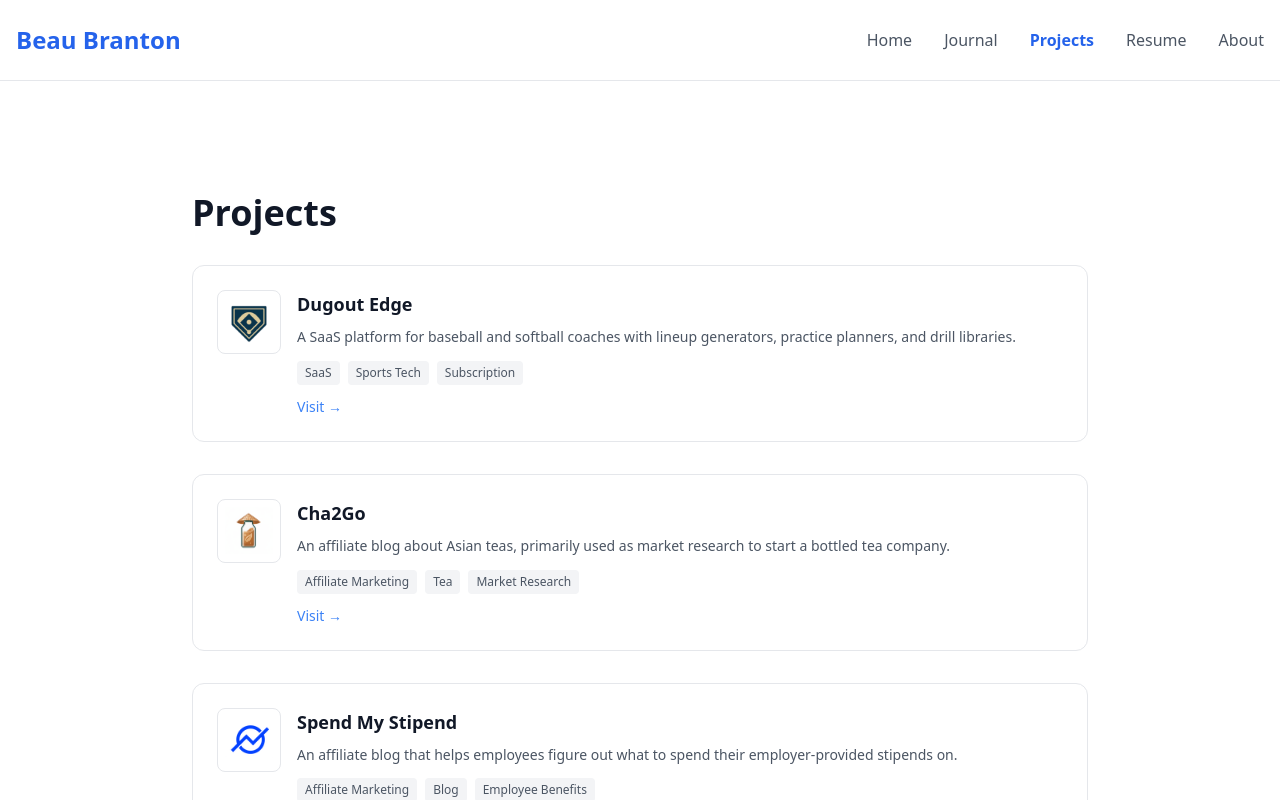
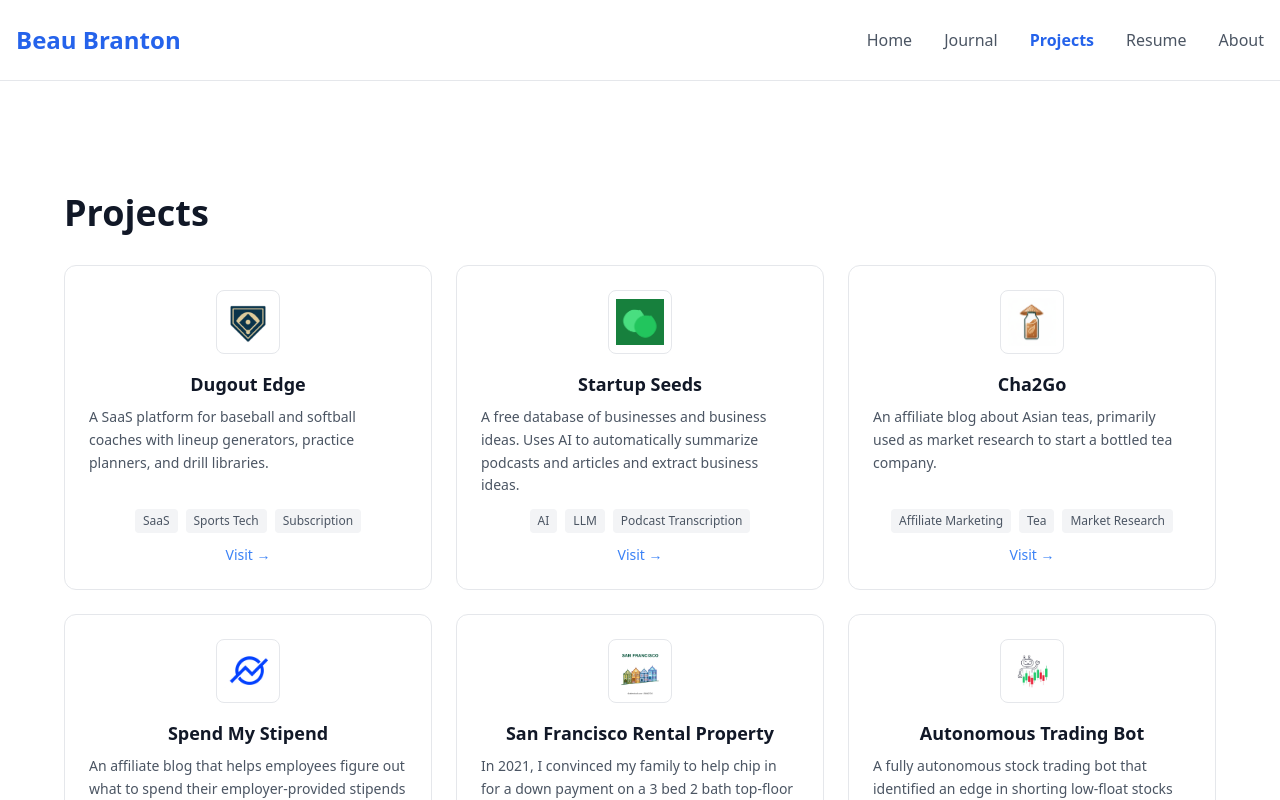
Before and after one commit to beaubranton4/bbranton-website, a Next.js app: page /projects in a window 1280 px wide. Shown: the top 800 px of the page. Built offline with nearby package versions, Linux system fonts and the light colour scheme.

Commit message:
12 12 2025

```diff
--- a/src/pages/projects/index.tsx
+++ b/src/pages/projects/index.tsx
@@ -26,6 +26,15 @@ const projects: Project[] = [
     status: 'active',
   },
   {
+    id: 'startup-seeds',
+    title: 'Startup Seeds',
+    description: 'A free database of businesses and business ideas. Uses AI to automatically summarize podcasts and articles and extract business ideas.',
+    tags: ['AI', 'LLM', 'Podcast Transcription', 'Entrepreneurship'],
+    image: '/images/startup-seeds.jpg',
+    link: 'https://startupseeds.io',
+    status: 'planned',
+  },
+  {
     id: 'cha2go',
     title: 'Cha2Go',
     description: 'An affiliate blog about Asian teas, primarily used as market research to start a bottled tea company.',
@@ -44,25 +53,6 @@ const projects: Project[] = [
     status: 'completed',
   },
   {
-    id: 'startup-seeds',
-    title: 'Startup Seeds',
-    description: 'A free database of businesses and business ideas. Uses AI to automatically summarize podcasts and articles and extract business ideas.',
-    tags: ['AI', 'LLM', 'Podcast Transcription', 'Entrepreneurship'],
-    image: '/images/startup-seeds.jpg',
-    link: 'https://startupseeds.io',
-    status: 'planned',
-  },
-  {
-    id: 'vwap-short-spike-strategy',
-    title: 'Autonomous Trading Bot',
-    description: 'A fully autonomous stock trading bot that identified an edge in shorting low-float stocks after VWAP price spikes. Successfully backtested but shut down due to inability to borrow the extremely low float stocks required for execution in live trading.',
-    tags: ['Algorithmic Trading', 'Stock Trading', 'Backtesting', 'Python'],
-    image: '/images/Beau Emoji Blue.png',
-    link: 'https://github.com/beaubranton/vwap_short_spike_strategy',
-    status: 'completed',
-    github: 'https://github.com/beaubranton/vwap_short_spike_strategy',
-  },
-  {
     id: 'san-francisco-rental',
     title: 'San Francisco Rental Property',
     description: 'In 2021, I convinced my family to help chip in for a down payment on a 3 bed 2 bath top-floor unit of an old Victorian Style era home in San Francisco. Our interest rate was 2.99% (a historic decades year low) that I\'m not sure we will ever see in our lifetime again. I currently live here while renting out the other bedrooms and have quickly learned about being a landlord and how expensive upkeep of a 100+ year old house is.',
@@ -70,6 +60,16 @@ const projects: Project[] = [
     image: '/images/victorian-home-icon.png',
     link: '#',
     status: 'active',
+  },
+  {
+    id: 'vwap-short-spike-strategy',
+    title: 'Autonomous Trading Bot',
+    description: 'A fully autonomous stock trading bot that identified an edge in shorting low-float stocks after VWAP price spikes. Successfully backtested but shut down due to inability to borrow the extremely low float stocks required for execution in live trading.',
+    tags: ['Algorithmic Trading', 'Stock Trading', 'Backtesting', 'Python'],
+    image: '/images/trading-bot-icon.png',
+    link: 'https://github.com/beaubranton/vwap_short_spike_strategy',
+    status: 'completed',
+    github: 'https://github.com/beaubranton/vwap_short_spike_strategy',
   },
 ];
 
@@ -123,19 +123,19 @@ export default function Projects() {
 
       <div className="min-h-screen bg-white dark:bg-gray-900">
         <div className="max-w-7xl mx-auto px-4 sm:px-6 lg:px-8">
-          <div className="max-w-4xl mx-auto py-8 lg:py-16">
+          <div className="max-w-7xl mx-auto py-8 lg:py-16">
 
               {/* Page Title */}
               <h1 className="text-4xl font-bold mb-8 text-gray-900 dark:text-white">Projects</h1>
 
-              {/* Projects List */}
-              <div className="space-y-8 mb-16">
+              {/* Projects Grid */}
+              <div className="grid grid-cols-1 md:grid-cols-2 lg:grid-cols-3 gap-6 mb-16">
                 {projects.map((project) => (
                   <div key={project.id} className="group">
-                    <div className="flex items-start space-x-4 p-6 rounded-xl border border-gray-200 dark:border-gray-700 hover:border-gray-300 dark:hover:border-gray-600 hover:bg-gray-50 dark:hover:bg-gray-800/50 hover:shadow-md transition-all duration-200">
+                    <div className="flex flex-col h-full p-6 rounded-xl border border-gray-200 dark:border-gray-700 hover:border-gray-300 dark:hover:border-gray-600 hover:bg-gray-50 dark:hover:bg-gray-800/50 hover:shadow-md transition-all duration-200">
 
                       {/* Project Logo */}
-                      <div className="flex-shrink-0">
+                      <div className="flex justify-center mb-4">
                         <div className="w-16 h-16 rounded-lg bg-white dark:bg-gray-900 flex items-center justify-center border border-gray-200 dark:border-gray-700">
                           <Image
                             src={project.image}
@@ -148,17 +148,17 @@ export default function Projects() {
                       </div>
 
                       {/* Project Info */}
-                      <div className="flex-grow min-w-0">
-                        <h3 className="text-lg font-semibold text-gray-900 dark:text-white group-hover:text-blue-600 dark:group-hover:text-blue-400 transition-colors mb-2">
+                      <div className="flex-grow flex flex-col">
+                        <h3 className="text-lg font-semibold text-gray-900 dark:text-white group-hover:text-blue-600 dark:group-hover:text-blue-400 transition-colors mb-2 text-center">
                           {project.title}
                         </h3>
 
-                        <p className="text-gray-600 dark:text-gray-400 text-sm mb-3 leading-relaxed">
+                        <p className="text-gray-600 dark:text-gray-400 text-sm mb-3 leading-relaxed flex-grow">
                           {project.description}
                         </p>
 
                         {/* Tags */}
-                        <div className="flex flex-wrap gap-2 mb-3">
+                        <div className="flex flex-wrap gap-2 mb-3 justify-center">
                           {project.tags.slice(0, 3).map((tag) => (
                             <span
                               key={tag}
@@ -170,7 +170,7 @@ export default function Projects() {
                         </div>
 
                         {/* Links */}
-                        <div className="flex items-center space-x-4">
+                        <div className="flex items-center justify-center space-x-4">
                           <a
                             href={project.link}
                             target="_blank"
```
Also changed, not shown: public/images/trading-bot-icon.png (added).
